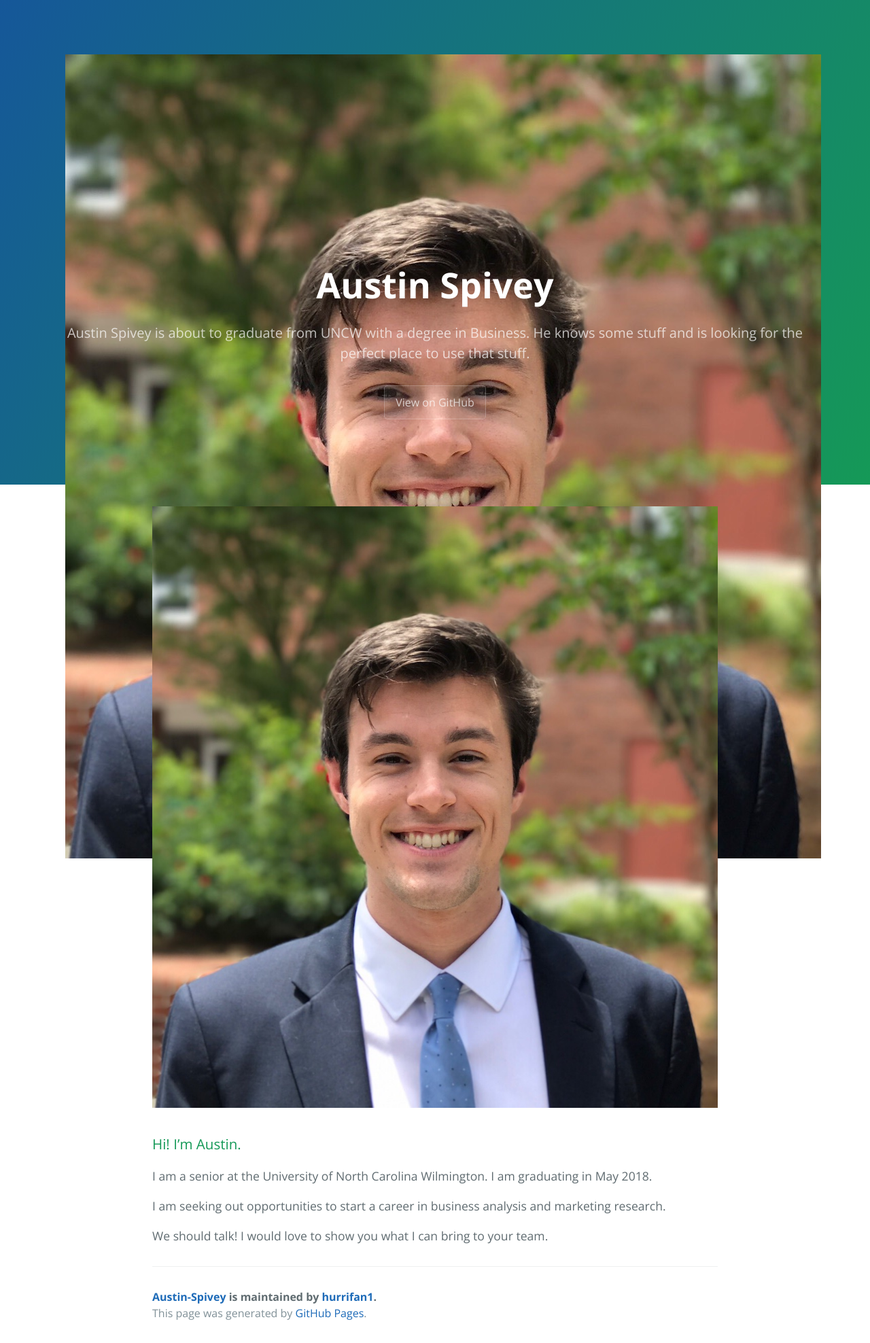
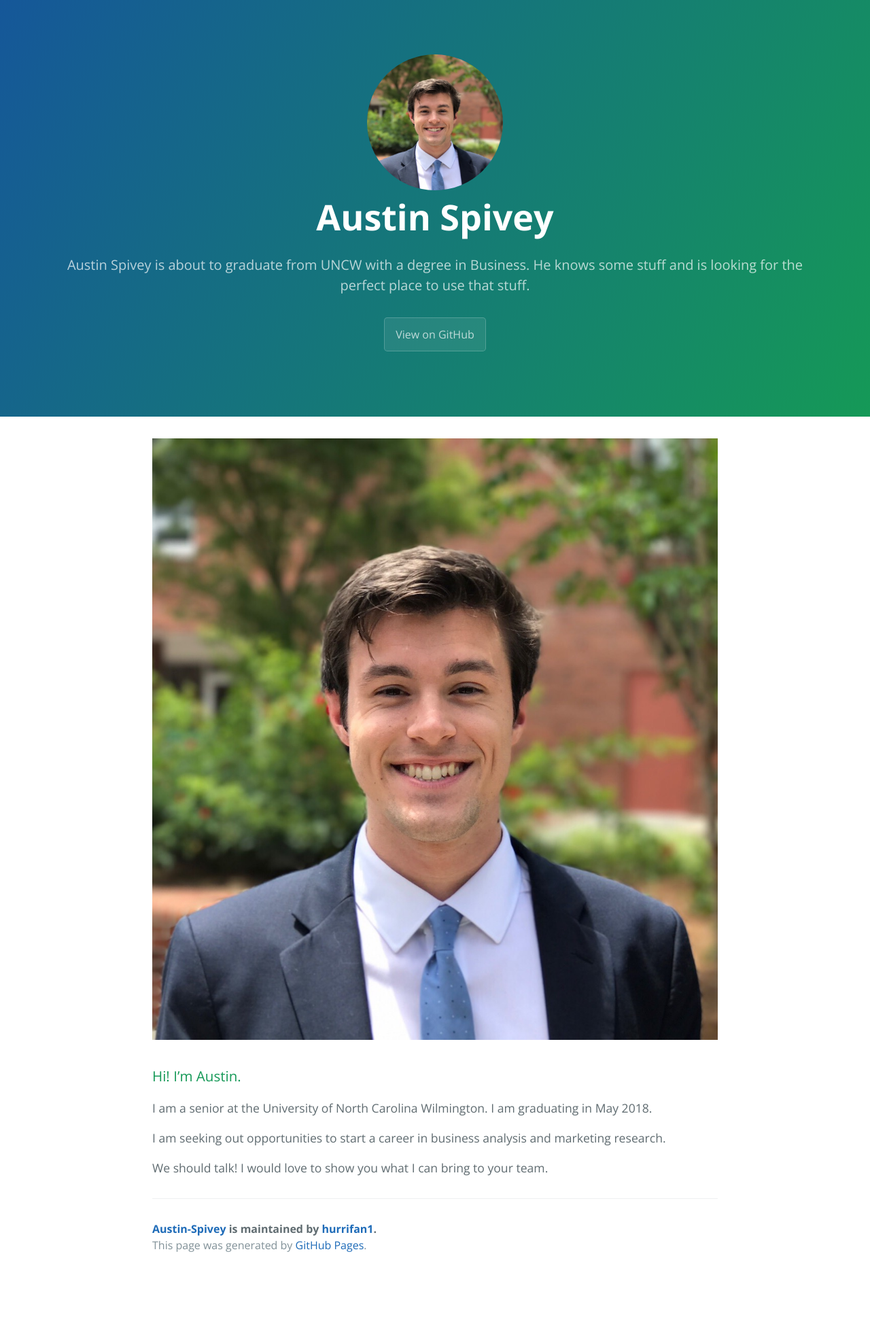
Before and after one commit to hurrifan1/Austin-Spivey, a Jekyll site: the page built from docs/index.md, in a window 1280 px wide. Shown: the whole page at 68% size. Built offline with Jekyll 4.4.1, drawn with Linux system fonts in a browser that asks for light colours; after the commit the page ends 1876 px from its top, so only the background shows below that.

Commit message:
Update style.scss

```diff
--- a/docs/assets/css/style.scss
+++ b/docs/assets/css/style.scss
@@ -5,15 +5,20 @@
 
 
 .circular-headshot {
-	width: 300px;
-	height: 300px;
+    width: 200px;
+    height: 200px;
     border-radius: 150px;
     -webkit-border-radius: 150px;
     -moz-border-radius: 150px;
     background: url(/assets/IMG_1278.JPG) no-repeat;
+    background-position: 50% 50%;
+    background-size: 200px 200px;
+    margin: auto;
+
 }
 
-.circular img {
+.circular-headshot img {
     opacity: 0;
-	filter: alpha(opacity=0);
+    filter: alpha(opacity=0)
+
 }
```
Lines whose indentation alone changed are shown as unchanged.
